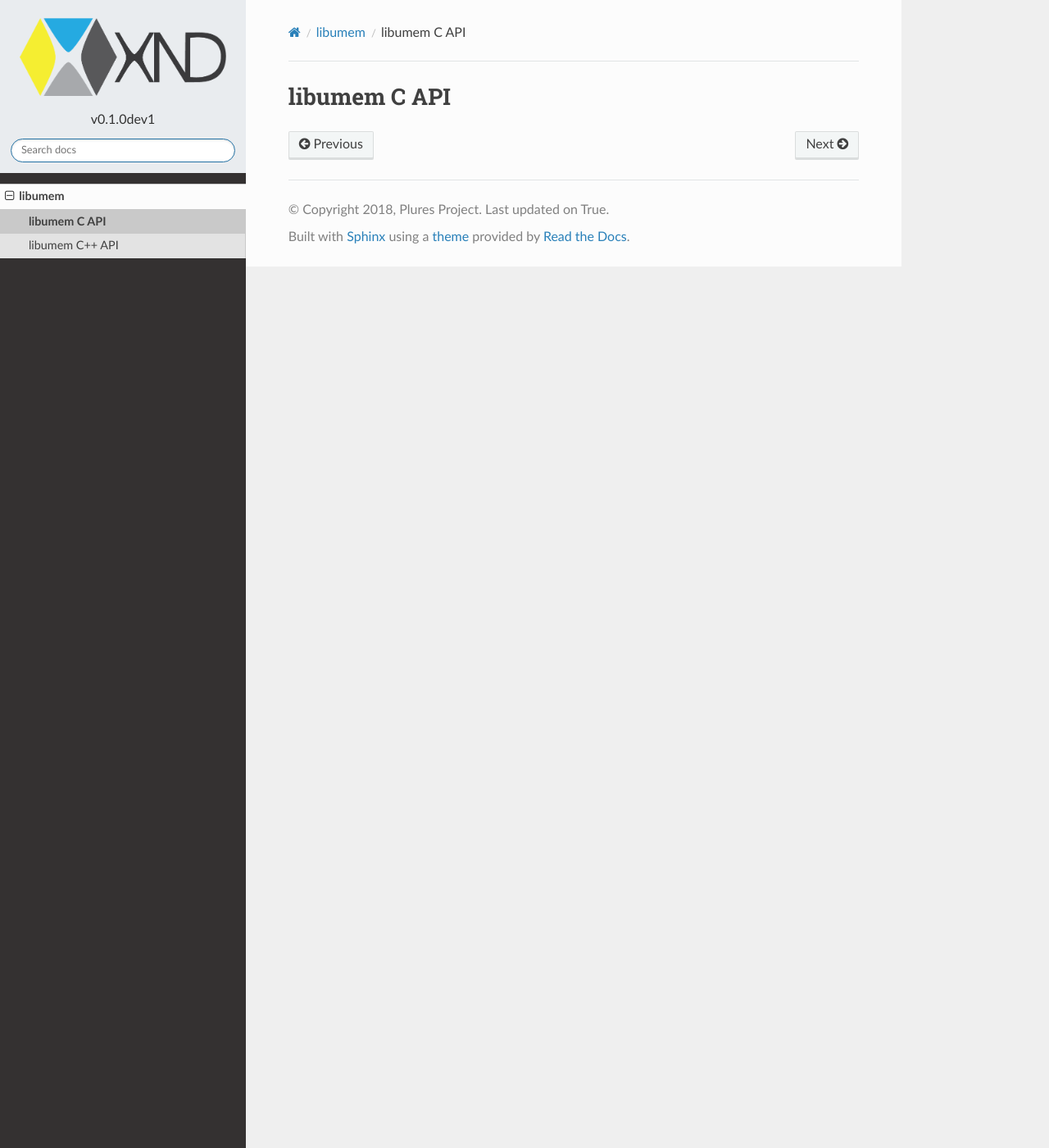
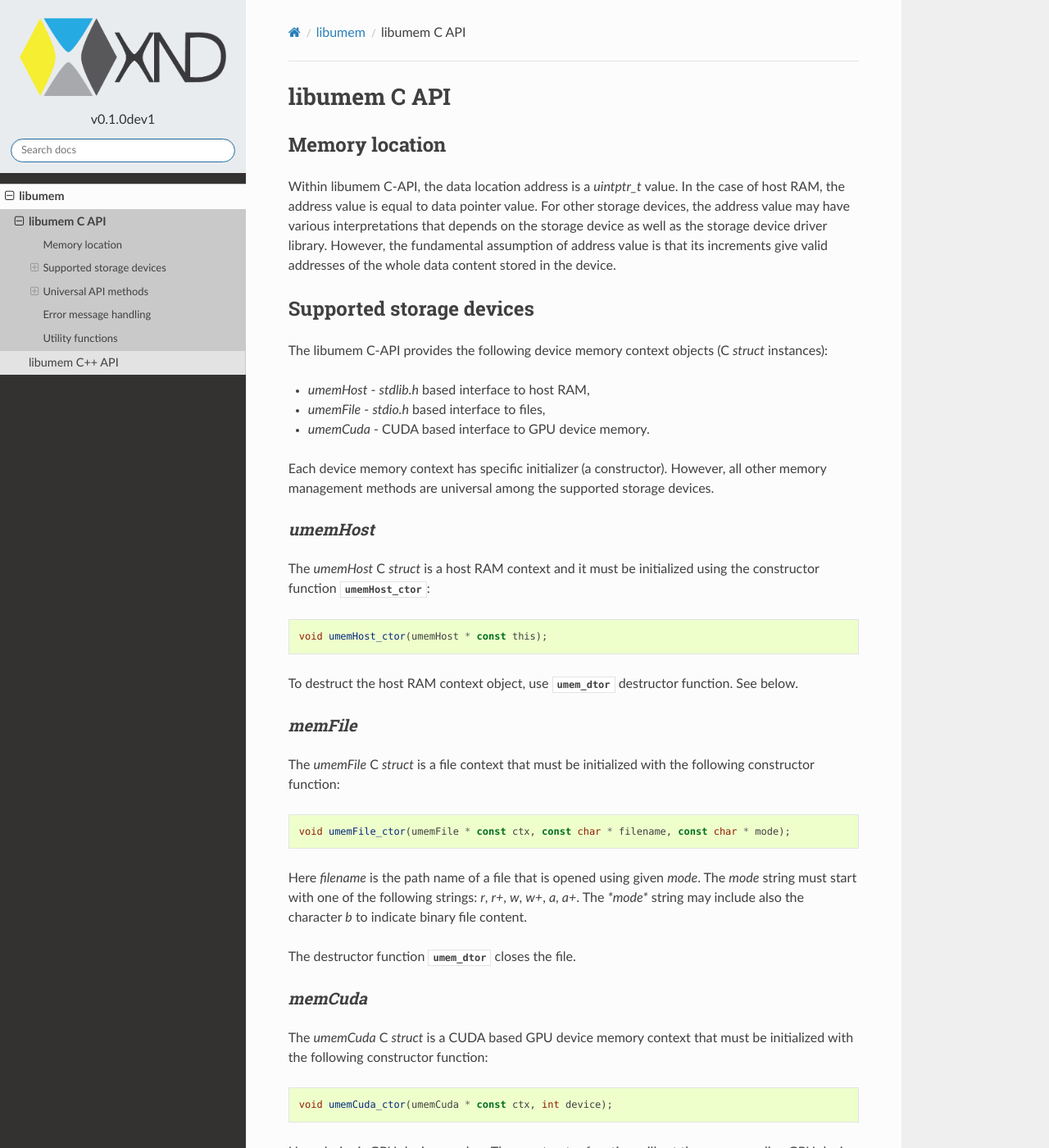
Before and after one commit to xnd-project/umem, a Sphinx documentation site: the page built from doc/libumem/c-api.rst, in a window 1280 px wide and 1400 px high. Shown: the whole window at 82% size. Built offline with Sphinx 7.4.7 and the Read the Docs theme 2.0.0, drawn with Linux system fonts in a browser that asks for light colours; pages that are not in the unit, such as notebooks, are missing from menus; some of the changed text lies outside the part shown.

Commit message:
Documenting libumem C API [WIP]

```diff
--- a/doc/index.rst
+++ b/doc/index.rst
@@ -9,8 +9,8 @@
 umem
 ====
 
-ndtypes is a package for typing raw memory blocks using a close variant
-of the datashape type language.
+umem provides an abstraction for managing memory of a variety of
+storage devices in an unified manner.
 
 
 libumem
--- a/doc/libumem/c-api.rst
+++ b/doc/libumem/c-api.rst
@@ -6,3 +6,170 @@
 
 libumem C API
 =============
+
+Memory location
+---------------
+
+Within libumem C-API, the data location address is a `uintptr_t`
+value. In the case of host RAM, the address value is equal to data
+pointer value. For other storage devices, the address value may have
+various interpretations that depends on the storage device as well as
+the storage device driver library. However, the fundamental assumption
+of address value is that its increments give valid addresses of the
+whole data content stored in the device.
+
+
+Supported storage devices
+-------------------------
+
+The libumem C-API provides the following device memory context
+objects (C `struct` instances):
+
+* `umemHost` - `stdlib.h` based interface to host RAM,
+
+* `umemFile` - `stdio.h` based interface to files,
+
+* `umemCuda` - CUDA based interface to GPU device memory.
+
+Each device memory context has specific initializer (a
+constructor). However, all other memory management methods are
+universal among the supported storage devices.
+
+`umemHost`
+''''''''''
+
+The `umemHost` C `struct` is a host RAM context and it must be
+initialized using the constructor function :func:`umemHost_ctor`:
+
+.. code-block:: c
+
+   void umemHost_ctor(umemHost * const this);
+
+To destruct the host RAM context object, use :func:`umem_dtor`
+destructor function. See below.
+
+`memFile`
+'''''''''
+
+The `umemFile` C `struct` is a file context that must be initialized
+with the following constructor function:
+
+.. code-block:: c
+
+   void umemFile_ctor(umemFile * const ctx, const char * filename, const char * mode);
+
+Here *filename* is the path name of a file that is opened using given
+*mode*. The *mode* string must start with one of the following
+strings: `r`, `r+`, `w`, `w+`, `a`, `a+`. The `*mode*` string may
+include also the character `b` to indicate binary file content.
+
+The destructor function :func:`umem_dtor` closes the file.
+
+
+`memCuda`
+'''''''''
+
+The `umemCuda` C `struct` is a CUDA based GPU device memory context
+that must be initialized with the following constructor function:
+
+.. code-block:: c
+
+   void umemCuda_ctor(umemCuda * const ctx, int device);
+
+Here *device* is GPU device number. The constructor function will set
+the corresponding GPU device.
+
+While the destructor function :func:`umem_dtor` does not call any CUDA
+API functions, it is recommended to use it to destruct `umemCuda`
+objects after it is not needed anymore.
+
+Universal API methods
+---------------------
+
+Desctructor
+'''''''''''
+
+.. code-block:: c
+
+   void umem_dtor(void const * ctx);
+
+Destructs given memory context.
+
+Memory allocation/deallocation
+''''''''''''''''''''''''''''''
+
+.. code-block:: c
+
+   uintptr_t umem_alloc(void const * ctx, size_t nbytes);
+
+Allocates *nbytes* of memory in the given storage device. The
+allocated memory is uninitialized.
+
+.. code-block:: c
+
+   uintptr_t umem_calloc(void const * ctx, size_t nmemb, size_t size);
+
+Allocated an array of given *size* and member byte size
+*nmemb*. Returns the starting address of allocated memory. The
+allocated memory is zero-initialized.
+
+.. code-block:: c
+
+   void umem_free(void const * ctx, uintptr_t adr);
+
+Frees the memory that was allocated with methods
+:func:`umem_alloc` or :func:`umem_calloc`.
+
+.. code-block:: c
+
+   uintptr_t umem_aligned_alloc(void const * ctx, size_t alignement, size_t size);
+
+Allocates *size* bytes (plus some extra) of device memory so that the
+returned starting address is aligned to given *alignement* value.
+
+.. code-block:: c
+
+   uintptr_t umem_free_aligned(void const * ctx, uintptr_t adr);
+
+Frees the memory that was allocated with methods
+:func:`umem_aligned_alloc`.
+
+.. code-block:: c
+
+   uintptr_t umem_aligned_origin(void const * ctx, uintptr_t adr);
+
+Return the original memory address that was obtained when allocating
+device memory with :func:`umem_aligned_alloc`.
+
+Memory initialization
+'''''''''''''''''''''
+
+For initializing device memory with arbitrary data from host RAM, see
+below how to copy data between devices.
+
+.. code-block:: c
+
+   uintptr_t umem_set(void const * ctx, uintptr_t adr, int c, size_t nbytes);
+
+Sets *nbytes* of device memory with starting address *adr* to byte
+value *c* (byte-wise).
+
+Copying data between memory devices
+'''''''''''''''''''''''''''''''''''
+
+`umem_copy_to`, `umem_copy_from`, `umem_copy_to_safe`, `umem_copy_from_safe`
+
+Keeping data in sync between memory devices
+'''''''''''''''''''''''''''''''''''''''''''
+
+`umem_connect`, `umem_disconnect`, `umem_sync_to`, `umem_sync_from`, `umem_sync_to_safe`, `umem_sync_from_safe`
+
+Error message handling
+----------------------
+
+`umem_get_status`, `umem_get_message`, `umem_set_status`, `umem_clean_status`, `umem_is_ok`
+
+Utility functions
+-----------------
+
+`umem_is_same_device`, `umem_get_device_name`
```
Also changed, not shown: README.md (+1 -1 lines).
